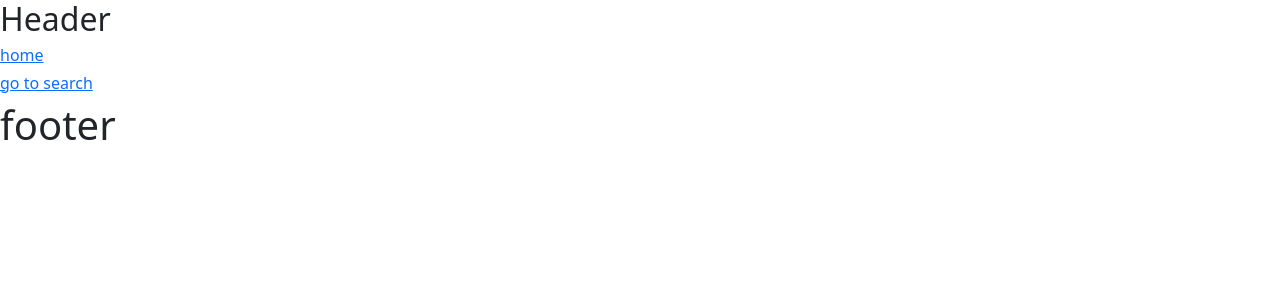
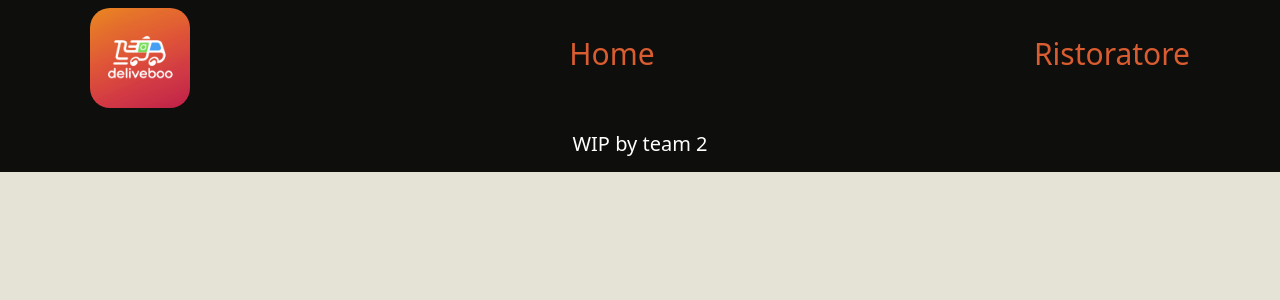
Before and after one commit to FrancescoBoco/tech-training-deliveboo-frontoffice, a Vue app: page / in a window 1280 px wide. Shown: the top 300 px of the page. Built offline with nearby package versions, Linux system fonts and the light colour scheme.

Commit message:
Added temp style

```diff
--- a/src/assets/scss/main.scss
+++ b/src/assets/scss/main.scss
@@ -8,3 +8,7 @@ main{
 
     color: $main-color
 }
+
+body {
+    background-color: #6d661f2e;
+}
--- a/src/components/FooterComponent.vue
+++ b/src/components/FooterComponent.vue
@@ -13,12 +13,15 @@ export default {
 </script>
 
 <template>
-<h1>
-  footer
-</h1>
+<div class="p-3 footer d-flex justify-content-center">
+<h5 class="m-0">WIP by team 2</h5>
+</div>
 </template>
 
 
 <style lang="scss" scoped>
-
+.footer {
+  background-color: rgba(0, 0, 0, 0.937);
+  color:white;
+}
 </style>
--- a/src/components/HeaderComponent.vue
+++ b/src/components/HeaderComponent.vue
@@ -15,16 +15,41 @@ export default {
 }
 </script>
 
-<template>
-    <h2>Header</h2>
-<router-link :to="{ name: 'home' }">
-    <h6 ><span>home </span></h6>
-</router-link>
-<router-link :to="{ name: 'search' }">
-    <h6 ><span>go to search </span></h6>
-</router-link>
+<template >
+    <div class="navbar-style">
+        <div class="container">
+            <nav class="p-2 d-flex align-items-center justify-content-between">
+                <router-link :to="{ name: 'home' }"> <img class="logo" src="/images/deliveboo.jpg" alt="deliveboo logo">
+
+                </router-link>
+                <router-link :to="{ name: 'home' }">
+                    <h6><span>Home</span></h6>
+                </router-link>
+                <router-link :to="{ name: 'search' }">
+                    <h6><span>Ristoratore</span></h6>
+                </router-link>
+            </nav>
+        </div>
+    </div>
 </template>
 
 
 <style lang="scss" scoped>
+.logo {
+    width: 100px;
+    border-radius: 20px;
+}
+
+.navbar-style {
+    background-color: rgba(0, 0, 0, 0.937);
+
+    a {
+        color: #D95D30;
+        text-decoration: none;
+
+        span {
+            font-size: 30px;
+        }
+    }
+}
 </style>
--- a/src/pages/Homepage.vue
+++ b/src/pages/Homepage.vue
@@ -27,23 +27,39 @@ export default {
 </script>
 
 <template>
-    <section>
-        <h1 class="mt-5 mb-3">Homepage </h1>
+    <section class="d-flex justify-content-center">
+        <h1 class="mt-5 mb-3">Ristoranti</h1>
     </section>
     <div class="container">
-        <div class="card mb-3" v-for="restaurant in restaurants" style="width: 18rem;">
+        <div class="row">
+            <div class="col-4 d-flex justify-content-center" v-for="restaurant in restaurants">
+        <div class="card mb-3"  style="width: 18rem;">
             <img class="card-img-top" :src="restaurant.photo" :alt="restaurant.name">
             <div class="card-body">
                 <h5 class="card-title">{{ restaurant.name }}</h5>
                 <p class="card-text">Indirizzo: {{ restaurant.address }}</p>
-                <p class="card-text">PIVA: {{ restaurant.piva }}</p>
                 <p class="card-text">Tipologie:
-                    <span class="badge text-bg-primary" v-for="typology in restaurant.typologies">{{ typology.name }}</span>
+                    <span class="badge text-bg-primary me-1" v-for="typology in restaurant.typologies">{{ typology.name }}</span>
                 </p>
-                <router-link :to="{name: 'show', params: {id: restaurant.id}}">Menu</router-link>
+                <div class="d-flex justify-content-center">
+                <router-link class="btn btn-info" :to="{name: 'show', params: {id: restaurant.id}}">Mostra menu</router-link>
+                </div>
             </div>
         </div>
     </div>
+    </div>
+    </div>
 </template>
 
-<style scoped></style>
+<style lang="scss" scoped>
+.card-body {
+    background-color: #D95D30;
+    color:white;
+}
+
+.btn-info {
+    background-color: #D94141;
+    border-color: #D94141;
+    color:white;
+}
+</style>
--- a/src/pages/Showpage.vue
+++ b/src/pages/Showpage.vue
@@ -28,23 +28,37 @@ export default {
 </script>
 
 <template>
-    <section>
-    <h1 class="mt-5 mb-3">showpage</h1>
+    <section class="d-flex justify-content-center">
+    <h1 class="mt-5 mb-3">{{ restaurant.name }}</h1>
     </section>
     <div class="container">
-        <div class="card mb-3" v-for="dish in restaurant.dish" style="width: 18rem;">
+        <div class="row">
+            <div class="col-4 d-flex justify-content-center" v-for="dish in restaurant.dish">
+        <div class="card mb-3" style="width: 18rem;">
             <img class="card-img-top" :src="dish.photo" :alt="dish.name">
             <div class="card-body">
                 <h5 class="card-title">{{ dish.name }}</h5>
                 <p class="card-text">Descrizione: {{ dish.description }}</p>
                 <p class="card-text">Ingredienti: {{ dish.ingredients }}</p>
                 <p class="card-text">Prezzo:
-                    <span class="badge text-bg-primary">{{ dish.price }}</span>
+                    <span class="badge text-bg-primary">{{ dish.price }} &euro;</span>
                 </p>
+            </div>
+        </div>
             </div>
         </div>
     </div>
 </template>
 
-<style scoped>
+<style lang="scss" scoped>
+.card-body {
+    background-color: #D95D30;
+    color:white;
+}
+
+.btn-info {
+    background-color: #D94141;
+    border-color: #D94141;
+    color:white;
+}
 </style>
```
Also changed, not shown: public/images/deliveboo.jpg (added).
